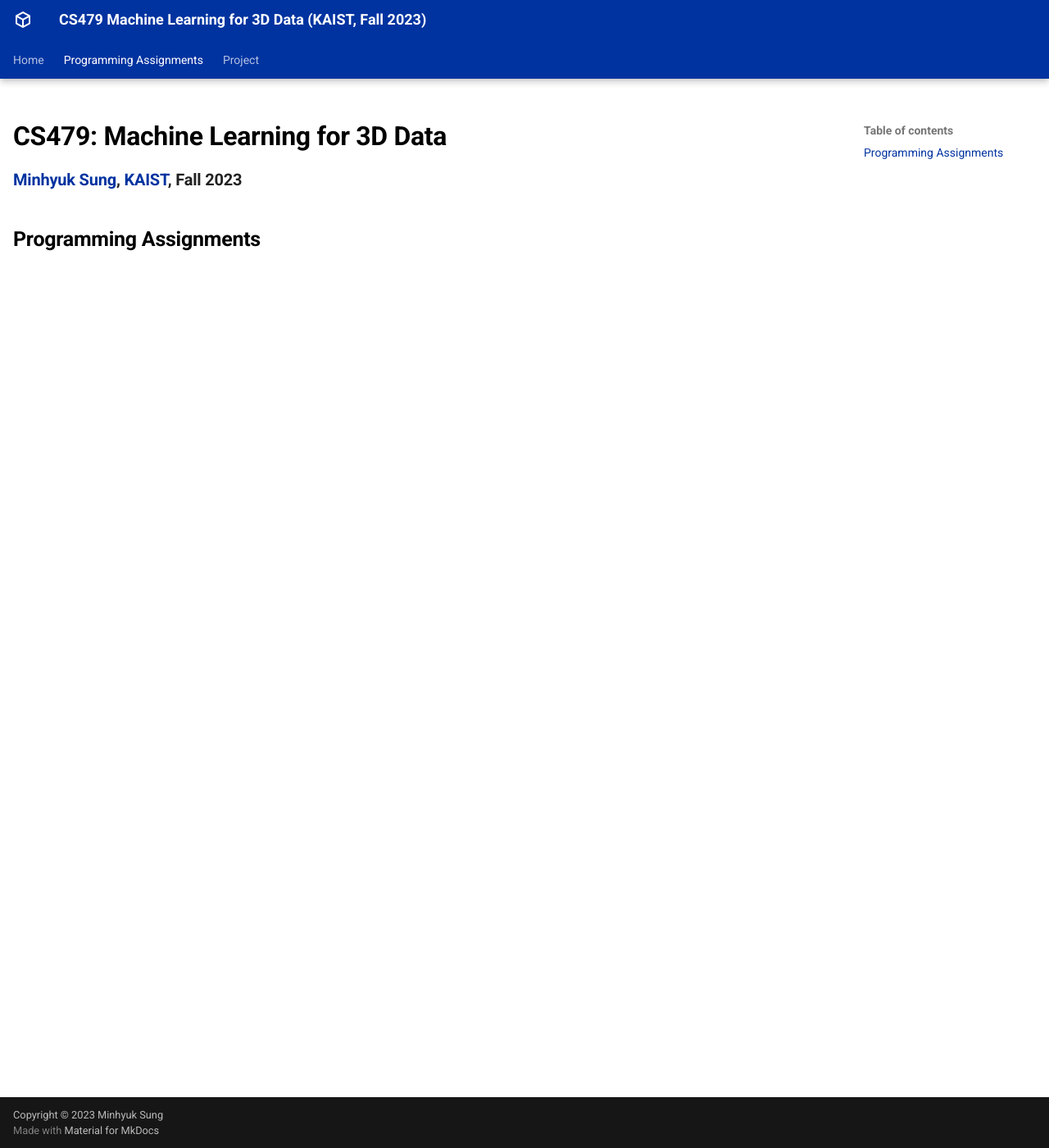
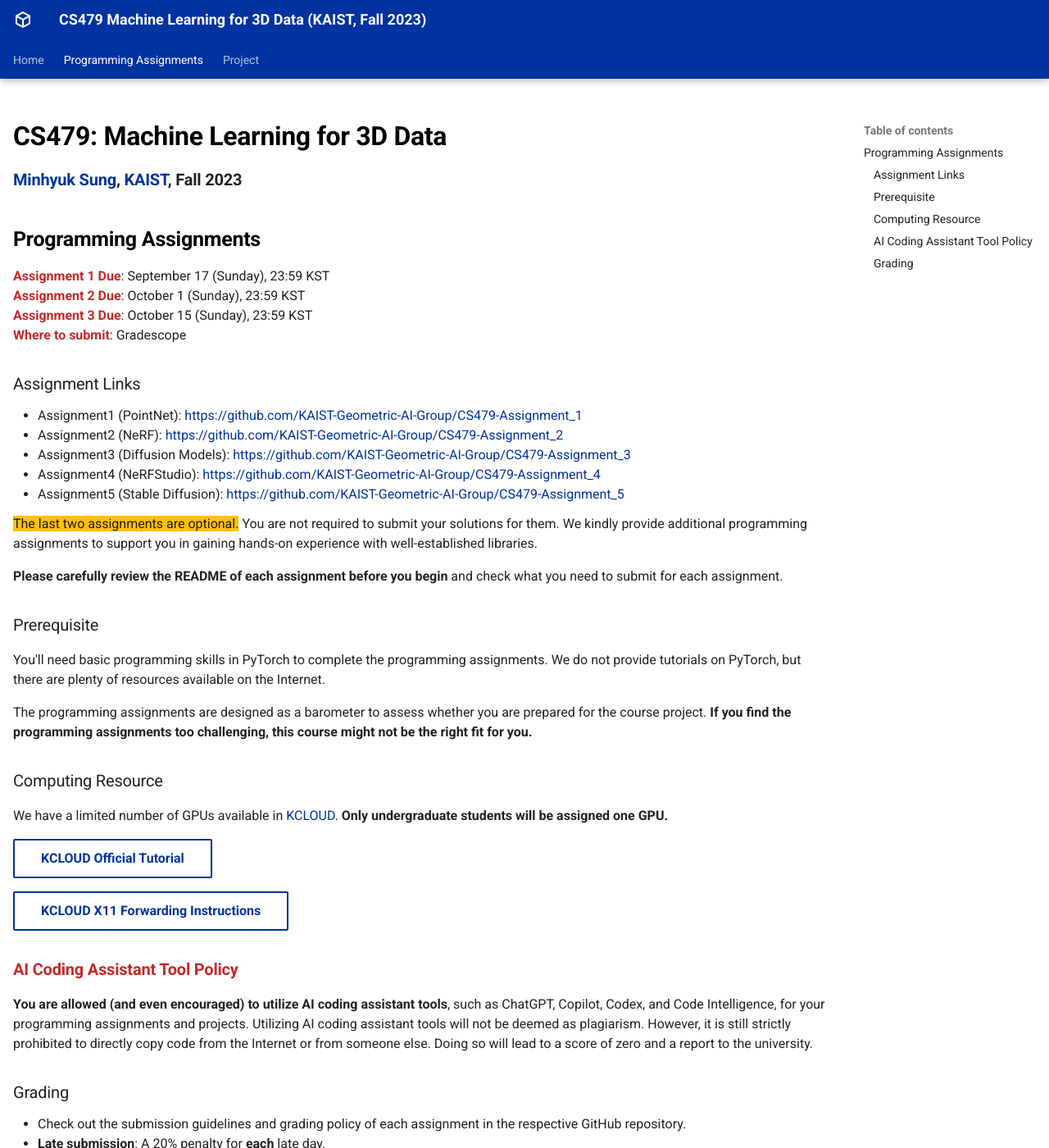
Before and after one commit to mhsung/kaist-cs479-fall-2023, an MkDocs documentation site: the page built from docs/programming-assignments.md, in a window 1280 px wide and 1400 px high. Shown: the whole window at 82% size. Built offline with MkDocs 1.6.1 and Material for MkDocs 9.7.7, drawn with Linux system fonts in a browser that asks for light colours.

Commit message:
Updated.

```diff
--- a/docs/programming-assignments.md
+++ b/docs/programming-assignments.md
@@ -12,4 +12,39 @@
 
 ## Programming Assignments
 
+^^Assignment 1 Due^^: September 17 (Sunday), 23:59 KST
+^^Assignment 2 Due^^: October 1 (Sunday), 23:59 KST
+^^Assignment 3 Due^^: October 15 (Sunday), 23:59 KST
+^^Where to submit^^: Gradescope
+
+### Assignment Links
+- Assignment1 (PointNet): [https://github.com/KAIST-Geometric-AI-Group/CS479-Assignment_1](https://github.com/KAIST-Geometric-AI-Group/CS479-Assignment_1){:target="_blank"}
+- Assignment2 (NeRF): [https://github.com/KAIST-Geometric-AI-Group/CS479-Assignment_2](https://github.com/KAIST-Geometric-AI-Group/CS479-Assignment_2){:target="_blank"}
+- Assignment3 (Diffusion Models): [https://github.com/KAIST-Geometric-AI-Group/CS479-Assignment_3](https://github.com/KAIST-Geometric-AI-Group/CS479-Assignment_3){:target="_blank"}
+- Assignment4 (NeRFStudio): [https://github.com/KAIST-Geometric-AI-Group/CS479-Assignment_4](https://github.com/KAIST-Geometric-AI-Group/CS479-Assignment_4){:target="_blank"}
+- Assignment5 (Stable Diffusion): [https://github.com/KAIST-Geometric-AI-Group/CS479-Assignment_5](https://github.com/KAIST-Geometric-AI-Group/CS479-Assignment_5){:target="_blank"}
+
+==The last two assignments are optional.== You are not required to submit your solutions for them. We kindly provide additional programming assignments to support you in gaining hands-on experience with well-established libraries.
+
+**Please carefully review the README of each assignment before you begin** and check what you need to submit for each assignment.
+
+### Prerequisite
+You'll need basic programming skills in PyTorch to complete the programming assignments. We do not provide tutorials on PyTorch, but there are plenty of resources available on the Internet.
+
+The programming assignments are designed as a barometer to assess whether you are prepared for the course project. **If you find the programming assignments too challenging, this course might not be the right fit for you.**
+
+### Computing Resource
+We have a limited number of GPUs available in [KCLOUD](https://kcloud.kaist.ac.kr/){:target="_blank"}. **Only undergraduate students will be assigned one GPU.**
+
+[KCLOUD Official Tutorial](https://docs.google.com/presentation/d/1Xen2KpMRhThK_6NRbuGTJIk1M2Eu_zaUwmStKD-5P6U/edit#slide=id.p){:target="_blank" .md-button}
+
+[KCLOUD X11 Forwarding Instructions](https://docs.google.com/presentation/d/1yRmQRhrBIaKc9sjt_OCO3nnttANIQfDbyVwFWAt0ugY/edit?usp=sharing){:target="_blank" .md-button}
+
+### ^^AI Coding Assistant Tool Policy^^
+**You are allowed (and even encouraged) to utilize AI coding assistant tools**, such as ChatGPT, Copilot, Codex, and Code Intelligence, for your programming assignments and projects. Utilizing AI coding assistant tools will not be deemed as plagiarism. However, it is still strictly prohibited to directly copy code from the Internet or from someone else. Doing so will lead to a score of zero and a report to the university.
+
+###Grading
+- Check out the submission guidelines and grading policy of each assignment in the respective GitHub repository.
+- **Late submission**: A 20% penalty for **each** late day.
+
 <br />
```
Also changed, not shown: docs/index.md (+1 -2 lines), docs/project-proposal.md (+2 -2 lines).
